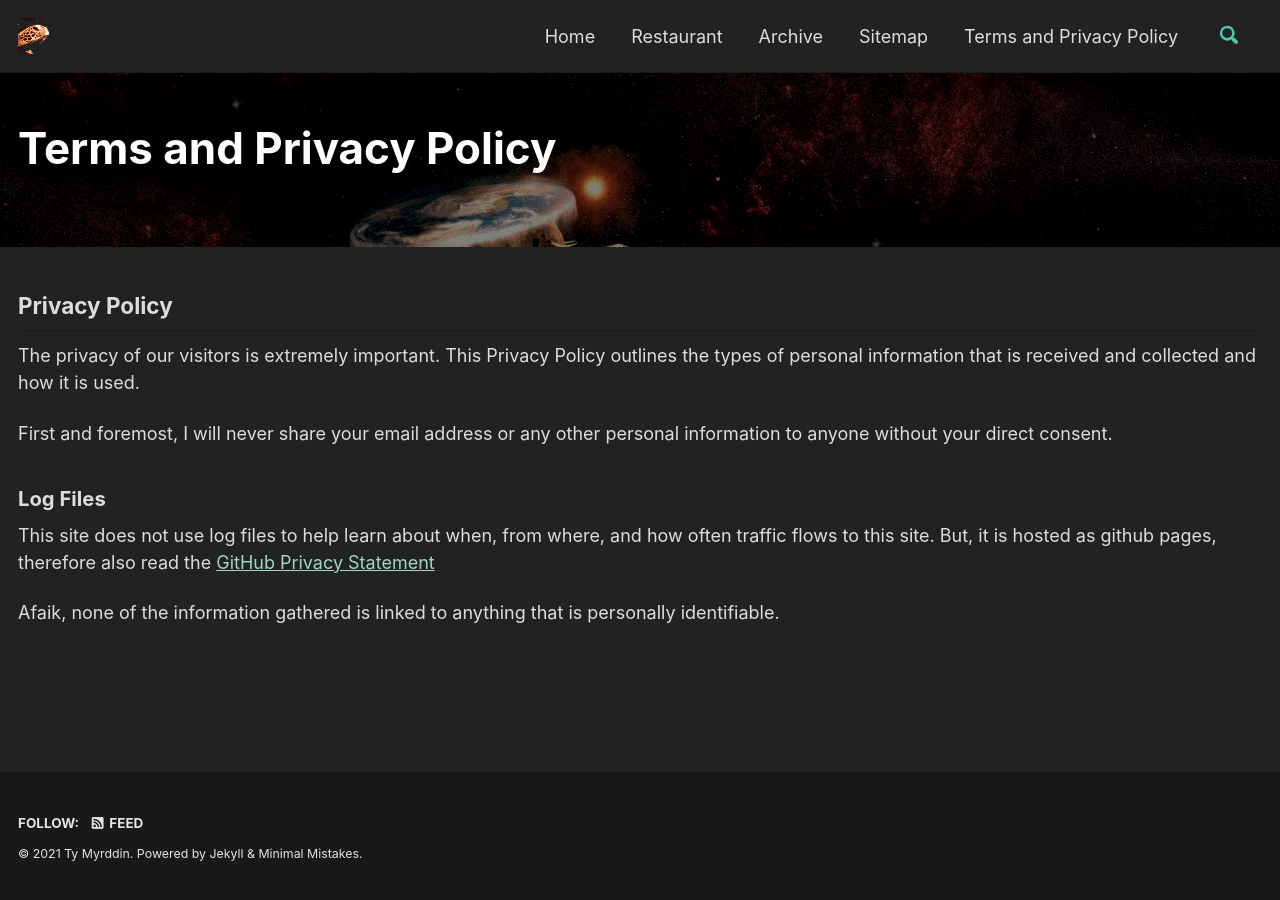
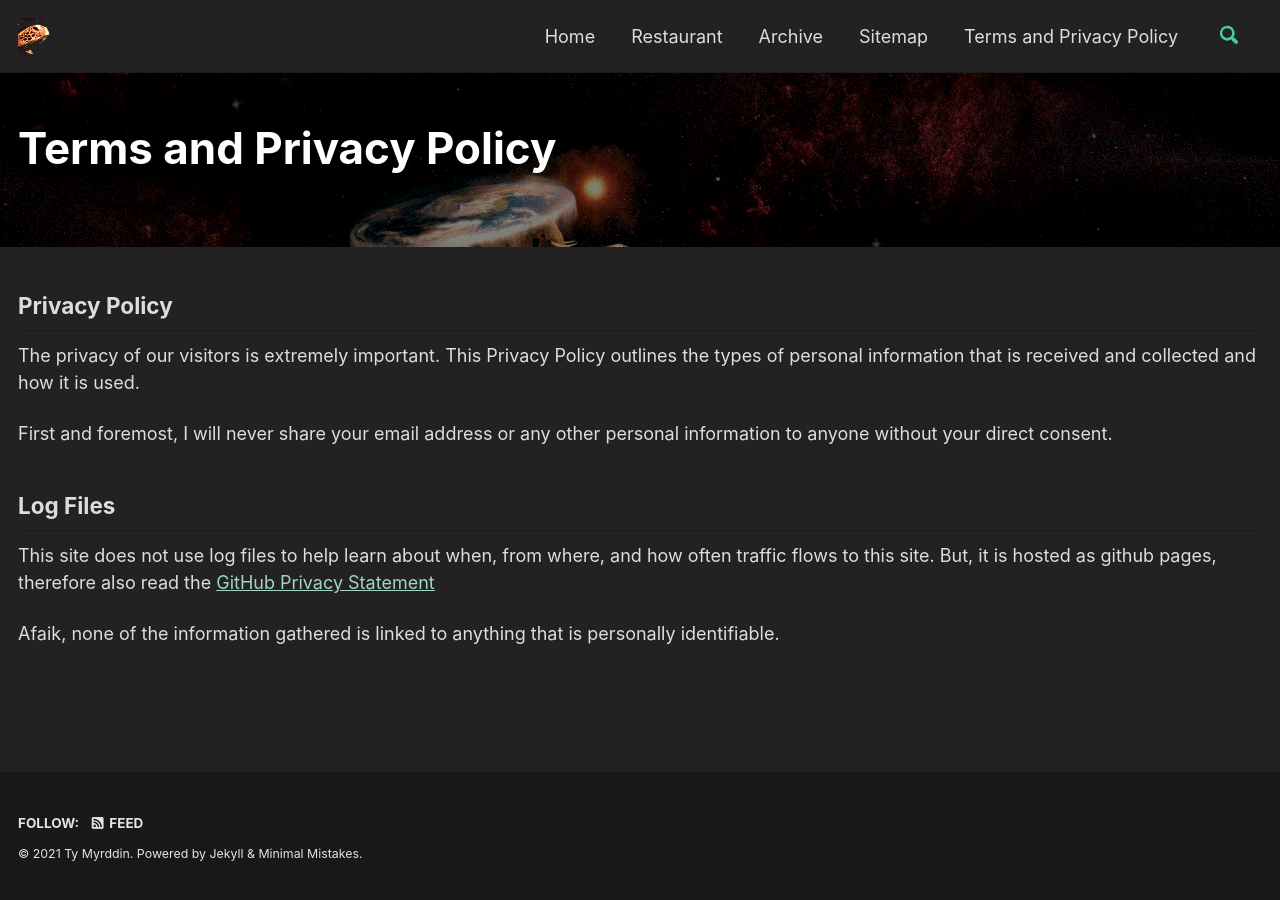
Before and after one commit to tymyrddin/tymyrddin.github.io, a Jekyll site: the page built from _pages/terms.md, in a window 1280 px wide. Built offline with Jekyll 4.4.1, drawn with Linux system fonts in a browser that asks for light colours; cached includes are drawn as plain includes.

Commit message:
Log files

```diff
--- a/_pages/terms.md
+++ b/_pages/terms.md
@@ -17,7 +17,7 @@ The privacy of our visitors is extremely important. This Privacy Policy outlines
 
 First and foremost, I will never share your email address or any other personal information to anyone without your direct consent.
 
-### Log Files
+## Log Files
 
 This site does not use log files to help learn about when, from where, and how often traffic flows to this site. But, it is hosted as github pages, therefore also read the [GitHub Privacy Statement](https://docs.github.com/en/github/site-policy/github-privacy-statement)
 
```
